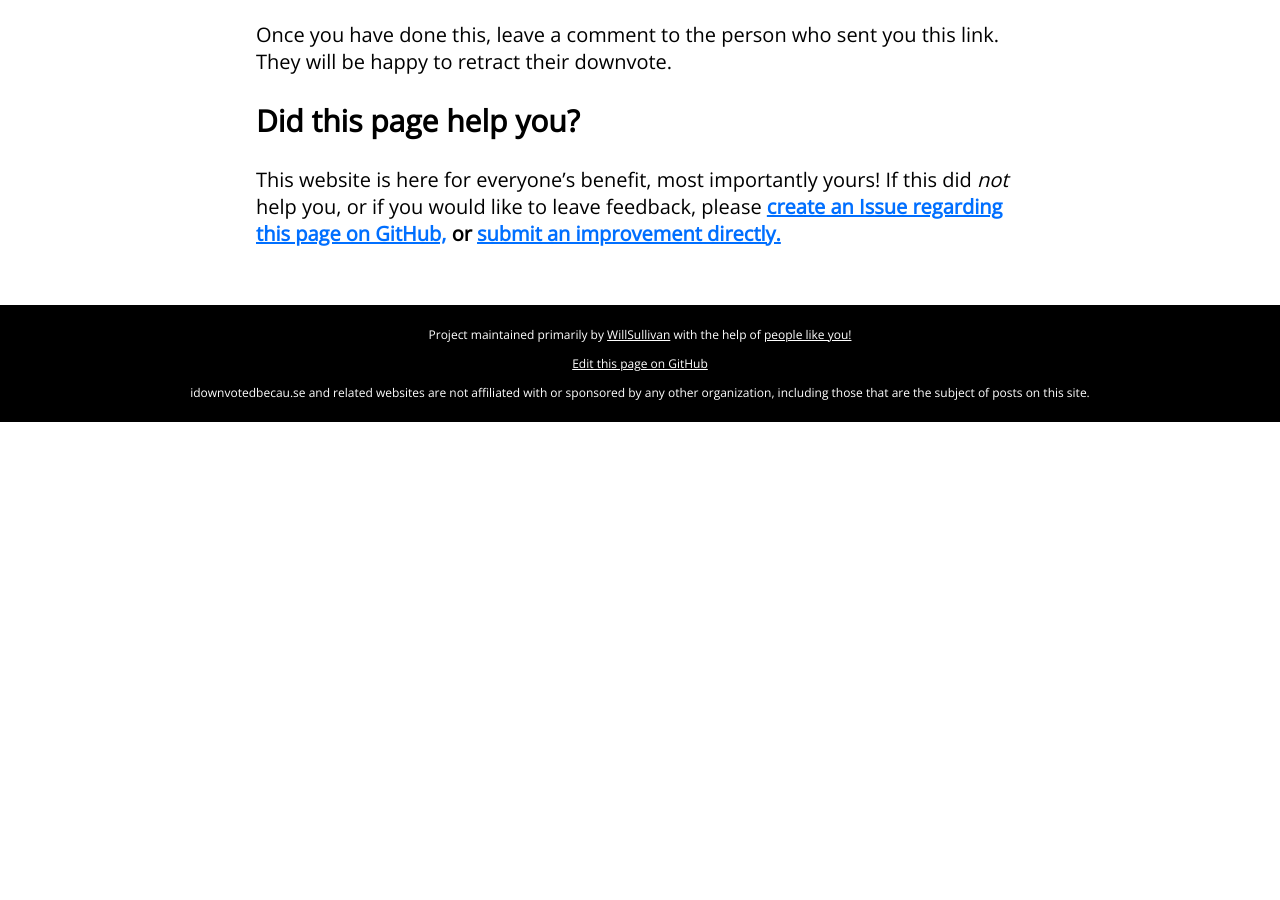
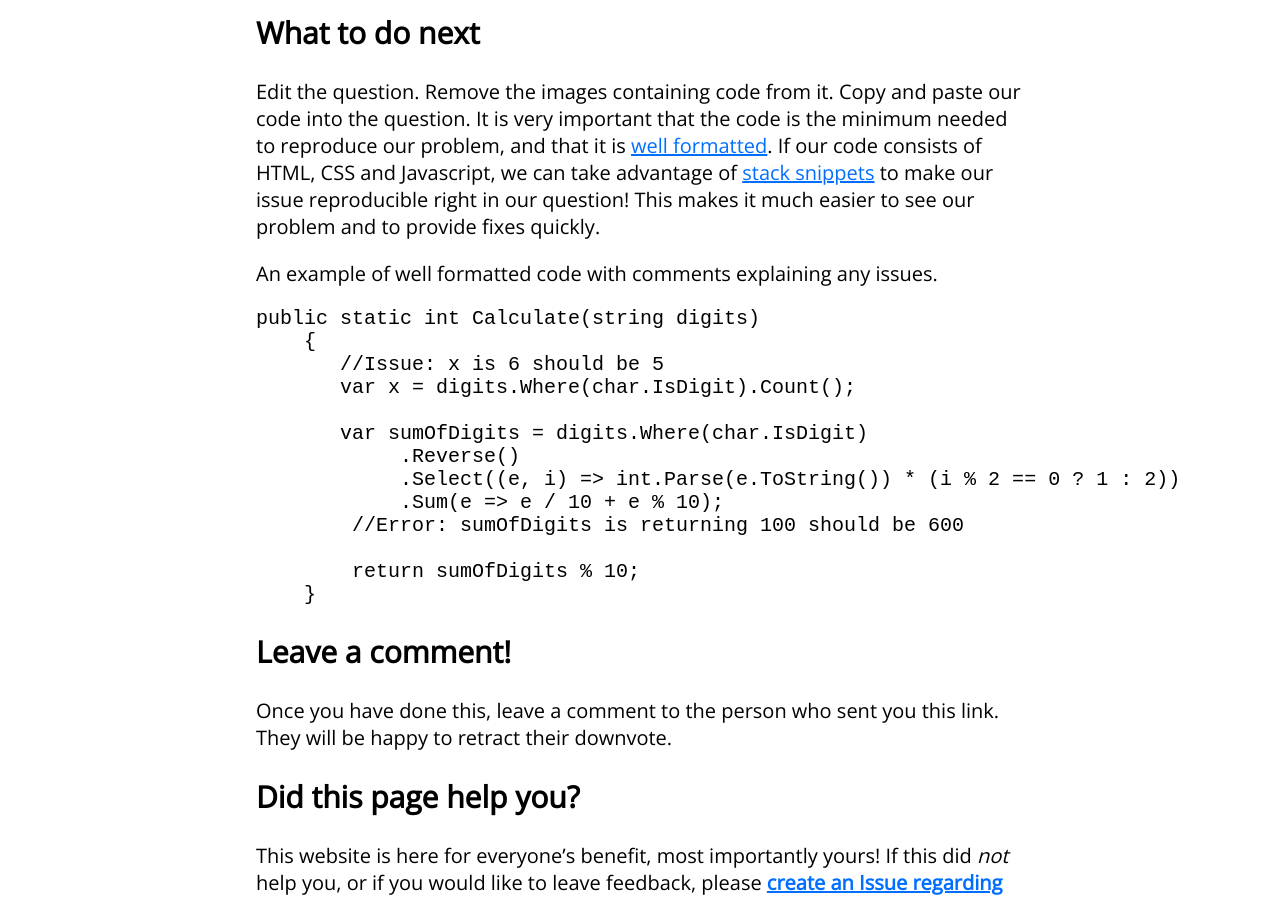
Before and after one commit to WillSullivan/idownvotedbecause, a Jekyll site: the page built from stackoverflow/imageofcode.md, in a window 1280 px wide and 900 px high, scrolled down 1100 px. Built offline with Jekyll 4.4.1, drawn with Linux system fonts in a browser that asks for light colours; comment, search, counter and statistics services are not loaded; before the commit the page ends 1522 px from its top, so only the background shows below that.

Commit message:
Adds example of an image code and an example of well formated code

```diff
--- a/stackoverflow/imageofcode.md
+++ b/stackoverflow/imageofcode.md
@@ -11,6 +11,8 @@ redirect_from:
 ## An image of your code is not helpful {#introduction}
 {::comment}In this paragraph, give the user the tl;dr lowdown. {:/}When we ask a question about a problem with our code, we have to let the people who are helping us see it. Images of our code do not qualify.
 
+![Viewing the details of the exception](/images/stackoverflow/codeImage1.PNG)
+
 ## Why this is a problem {#whythisisaproblem}
 {::comment}In this section, detail why the post has problems{:/}One of the first things we do when examining code for errors is to try compiling (if necessary) and running the code to see what happens. We may also copy part of the code to paste into search engines in order to learn about the types or algorithms we are using, and to find other similar questions. When we are provided an image of code, this process becomes much more difficult.
 
@@ -20,6 +22,22 @@ redirect_from:
 ## What to do next {#whattodonext}
 {::comment}In this section, cover how the problem can be fixed.{:/}Edit the question. Remove the images containing code from it. Copy and paste our code into the question. It is very important that the code is the minimum needed to reproduce our problem, and that it is [well formatted](https://stackoverflow.com/help/formatting). If our code consists of HTML, CSS and Javascript, we can take advantage of  [stack snippets](https://stackoverflow.blog/2014/09/16/introducing-runnable-javascript-css-and-html-code-snippets/) to make our issue reproducible right in our question! This makes it much easier to see our problem and to provide fixes quickly.
 
+An example of well formatted code with comments explaining any issues.
+
+    public static int Calculate(string digits)
+        {
+           //Issue: x is 6 should be 5
+           var x = digits.Where(char.IsDigit).Count();
+
+           var sumOfDigits = digits.Where(char.IsDigit)
+                .Reverse()
+                .Select((e, i) => int.Parse(e.ToString()) * (i % 2 == 0 ? 1 : 2))
+                .Sum(e => e / 10 + e % 10);
+            //Error: sumOfDigits is returning 100 should be 600
+
+            return sumOfDigits % 10;
+        }
+
 {::comment}The following paragraphs should be added as is to the bottom of all pages{:/}
 ## Leave a comment! {#leaveacomment}
 Once you have done this, leave a comment to the person who sent you this link. They will be happy to retract their downvote.
```
Also changed, not shown: images/stackoverflow/codeImage1.PNG (added).
